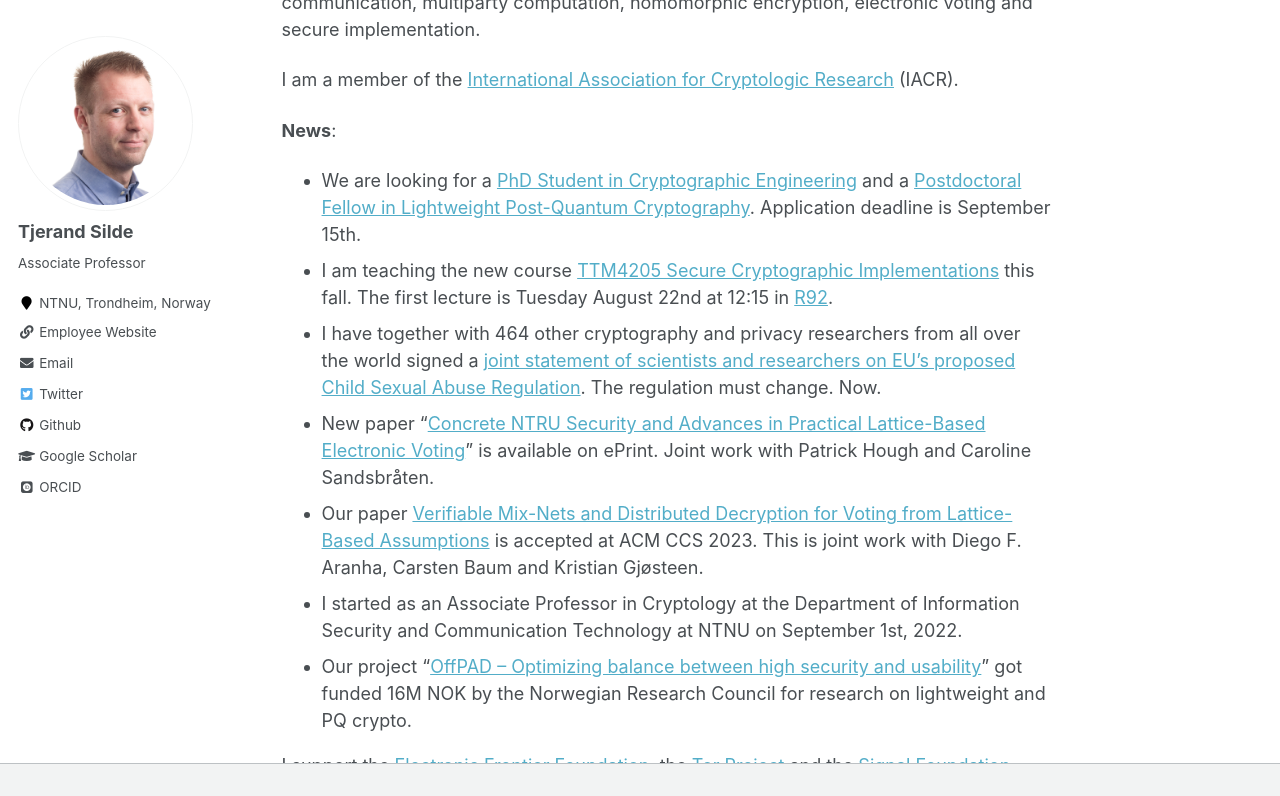
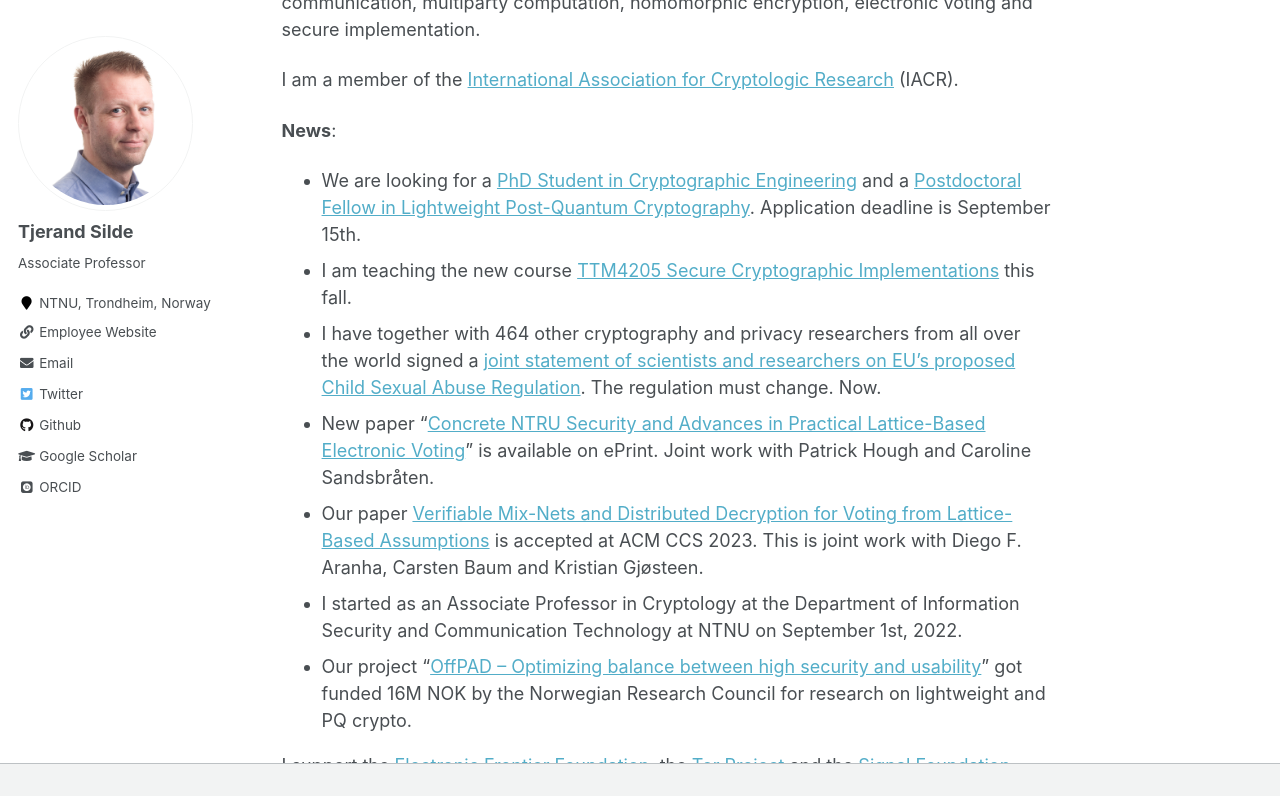
Before and after one commit to tjesi/tjesi.github.io, a Jekyll site: the page built from _pages/about.md, in a window 1280 px wide and 900 px high, scrolled down 434 px, cut to the strip 0-796 px from the top of the window. Built offline with Jekyll 4.4.1, drawn with Linux system fonts in a browser that asks for light colours; some web fonts are replaced.

Commit message:
Update about.md

```diff
--- a/_pages/about.md
+++ b/_pages/about.md
@@ -19,7 +19,7 @@ I am a member of the [International Association for Cryptologic Research](https:
 **News**:
 
 - We are looking for a [PhD Student in Cryptographic Engineering](https://www.jobbnorge.no/en/available-jobs/job/246480/phd-candidate-in-cryptography-engineering) and a [Postdoctoral Fellow in Lightweight Post-Quantum Cryptography](https://www.jobbnorge.no/en/available-jobs/job/248833/postdoctoral-fellow-in-lightweight-post-quantum-cryptography). Application deadline is September 15th.
-- I am teaching the new course [TTM4205 Secure Cryptographic Implementations](https://tjerandsilde.no/TTM4205) this fall. The first lecture is Tuesday August 22nd at 12:15 in [R92](https://link.mazemap.com/H5vy03ul).
+- I am teaching the new course [TTM4205 Secure Cryptographic Implementations](https://tjerandsilde.no/TTM4205) this fall.
 - I have together with 464 other cryptography and privacy researchers from all over the world signed a [joint statement of scientists and researchers on EU’s proposed Child Sexual Abuse Regulation](https://docs.google.com/document/d/13Aeex72MtFBjKhExRTooVMWN9TC-pbH-5LEaAbMF91Y/edit). The regulation must change. Now.
 - New paper "[Concrete NTRU Security and Advances in Practical Lattice-Based Electronic Voting](https://eprint.iacr.org/2023/933)" is available on ePrint. Joint work with Patrick Hough and Caroline Sandsbråten.
 - Our paper [Verifiable Mix-Nets and Distributed Decryption for Voting from Lattice-Based Assumptions](https://eprint.iacr.org/2022/422.pdf) is accepted at ACM CCS 2023. This is joint work with Diego F. Aranha, Carsten Baum and Kristian Gjøsteen.
```
